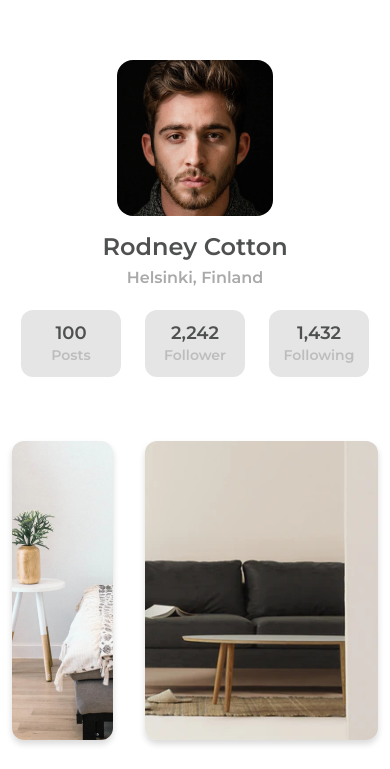
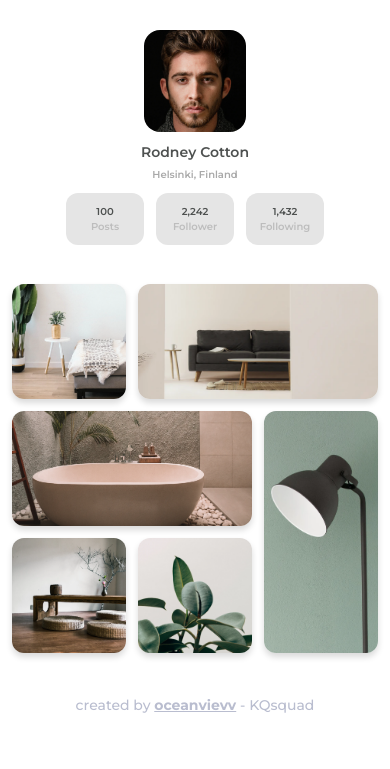
Before and after one commit to oceanvievv/random-my-gallery, a plain HTML site: page index.html in a window 390 px wide. Shown: the top 769 px of the page. Drawn offline with Linux system fonts and the light colour scheme.

Commit message:
finish adaptive layout

```diff
--- a/css/gallery.css
+++ b/css/gallery.css
@@ -54,3 +54,17 @@
   grid-row-start: 3;
   grid-row-end: 4;
 }
+
+@media (max-width: 1024px) {
+  .gallery-wrapper {
+    grid-template-columns: repeat(3, 1fr);
+    grid-template-rows: repeat(3, 1fr);
+  }
+}
+@media (max-width: 475px) {
+  .gallery-wrapper {
+    grid-gap: 12px;
+
+    margin-bottom: 44px;
+  }
+}
--- a/css/header.css
+++ b/css/header.css
@@ -31,6 +31,9 @@
   margin-bottom: 8px;
 }
 .location-title {
+  font-size: var(--title-fs-m);
+  line-height: var(--title-lh-m);
+
   margin-bottom: 24px;
 }
 .header__profile-stats {
@@ -62,3 +65,42 @@
   font-size: var(--title-fs-m);
   line-height: var(--title-lh-m);
 }
+
+@media (max-width: 475px) {
+  .header-wrapper {
+    margin-top: 30px;
+    margin-bottom: 39px;
+  }
+  .header__photo-wrapper {
+    width: 102px;
+    height: 102px;
+
+    margin-bottom: 12px;
+  }
+  .fullname-title {
+    font-size: var(--title-fs-m);
+    line-height: var(--title-lh-m);
+
+    margin-bottom: 8px;
+  }
+  .location-title {
+    font-size: var(--title-fs-xs);
+    line-height: var(--title-lh-xs);
+
+    margin-bottom: 12px;
+  }
+  .header__profile-stats {
+    gap: 12px;
+  }
+  .header__profile-stat {
+    width: 78px;
+  }
+  .header__stat-count {
+    font-size: var(--title-fs-xs);
+    line-height: var(--title-lh-xs);
+  }
+  .header__stat-title {
+    font-size: var(--title-fs-xs);
+    line-height: var(--title-lh-xs);
+  }
+}
```
